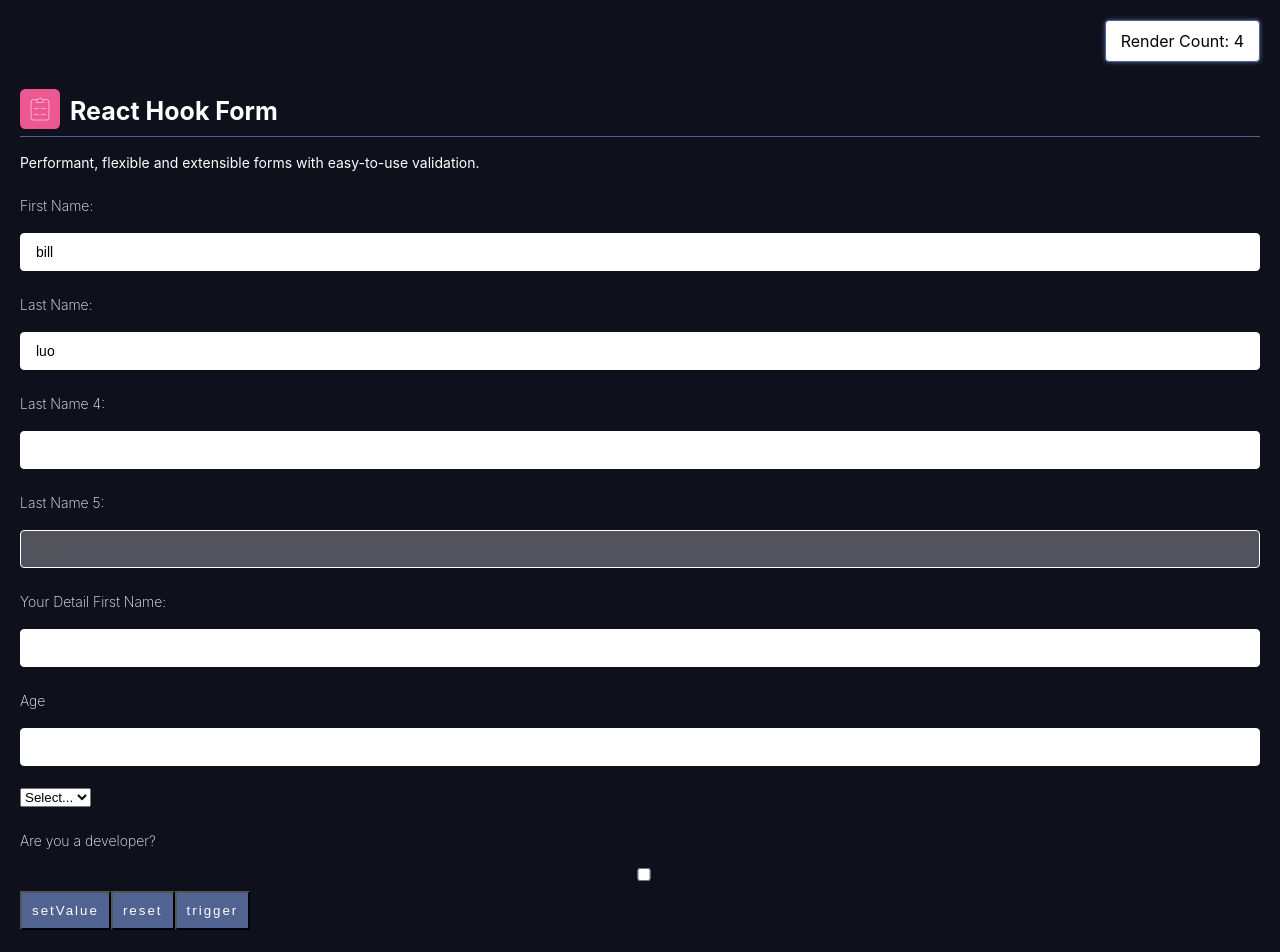
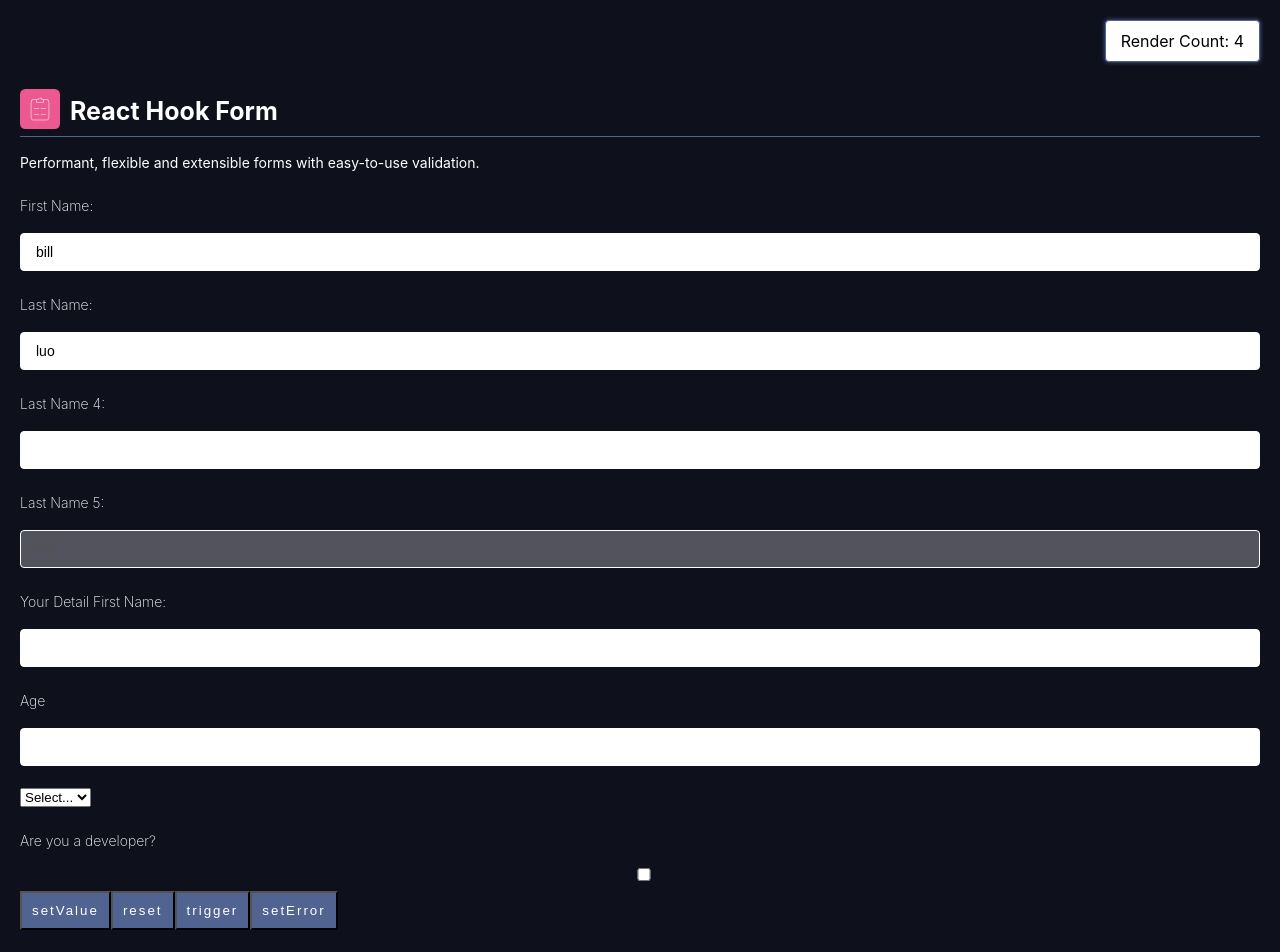
Before and after one commit to Annie-Huang/react-hook-form-tutorial, a React (Create React App) app: page / in a window 1280 px wide. Shown: the top 952 px of the page. Built offline with nearby package versions, Linux system fonts and the light colour scheme.

Commit message:
Set a custom error on a field

```diff
--- a/src/components/BasicWithTypescript.tsx
+++ b/src/components/BasicWithTypescript.tsx
@@ -476,6 +476,19 @@
           trigger
         </button>
 
+        <button
+          type='button'
+          // NOTE: Set a custom error on a field
+          onClick={() =>
+            setError('firstName', {
+              type: 'custom',
+              message: 'something is wrong',
+            })
+          }
+        >
+          setError
+        </button>
+
         <input type='submit' />
         {/*<input type='submit' disabled={!isValid} />*/}
 
```
Also changed, not shown: Note.txt.
